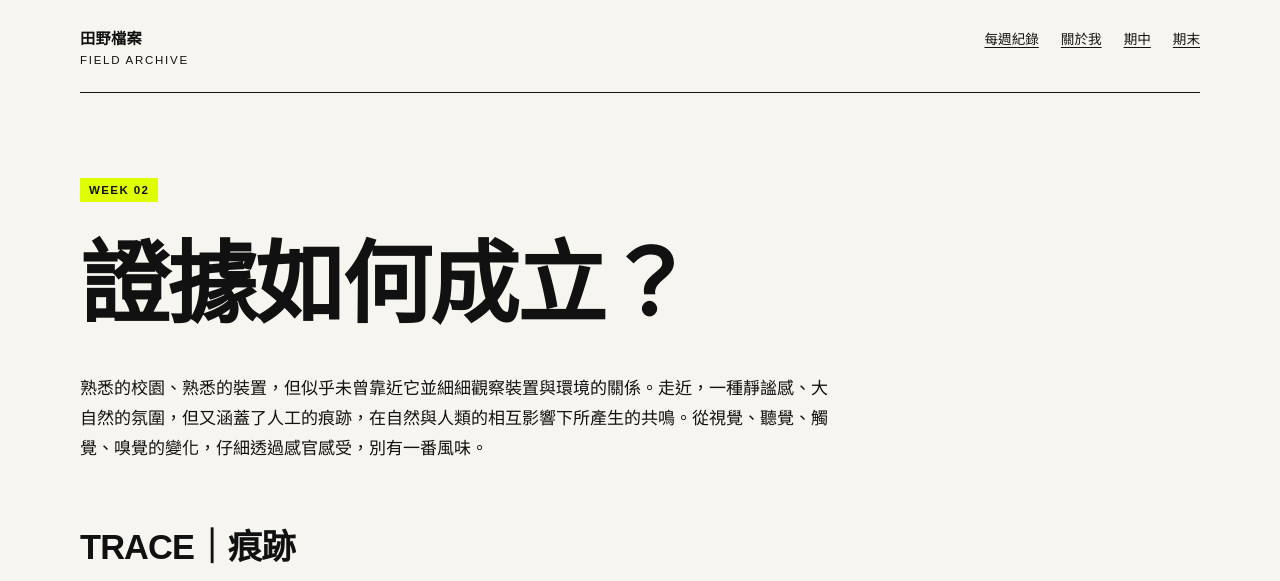
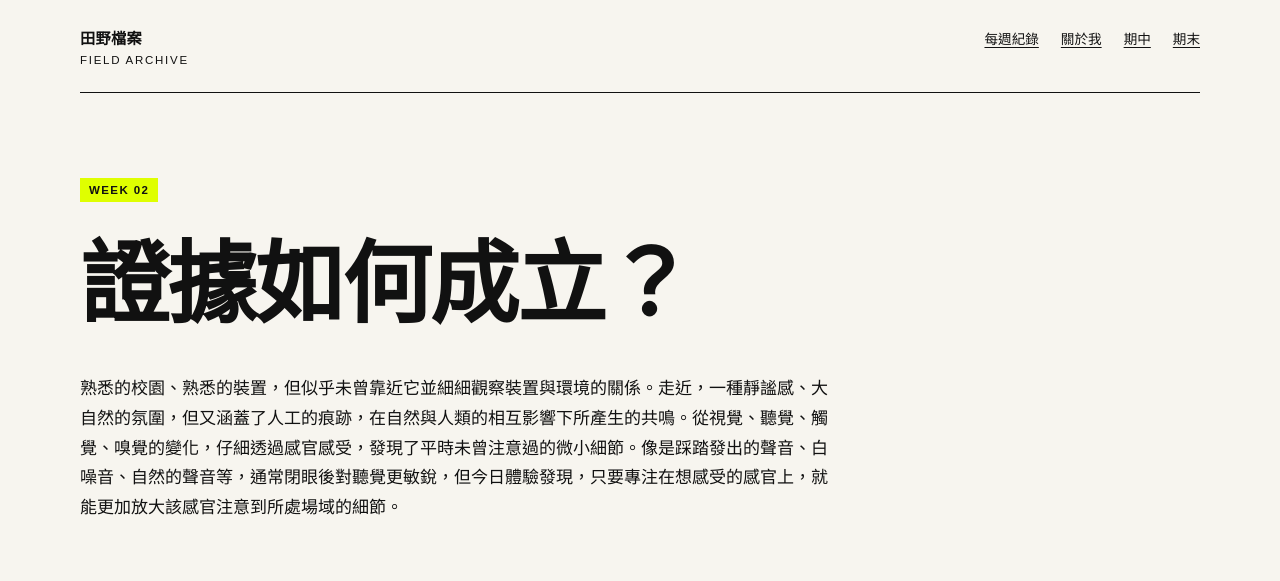
Before and after one commit to yunhanchan/fieldworkarchive, a Jekyll site: the page built from weeks/week-02.md, in a window 1280 px wide and 1400 px high. Shown: the top 581 px of the window. Built offline with Jekyll 4.4.1, drawn with Linux system fonts in a browser that asks for light colours; some of the changed text lies outside the part shown; grey boxes are pictures that could not be loaded.

Commit message:
Update week-02.md

```diff
--- a/weeks/week-02.md
+++ b/weeks/week-02.md
@@ -7,7 +7,8 @@ permalink: /weeks/week-02/
 
 # 證據如何成立？
 
-熟悉的校園、熟悉的裝置，但似乎未曾靠近它並細細觀察裝置與環境的關係。走近，一種靜謐感、大自然的氛圍，但又涵蓋了人工的痕跡，在自然與人類的相互影響下所產生的共鳴。從視覺、聽覺、觸覺、嗅覺的變化，仔細透過感官感受，別有一番風味。
+熟悉的校園、熟悉的裝置，但似乎未曾靠近它並細細觀察裝置與環境的關係。走近，一種靜謐感、大自然的氛圍，但又涵蓋了人工的痕跡，在自然與人類的相互影響下所產生的共鳴。從視覺、聽覺、觸覺、嗅覺的變化，仔細透過感官感受，發現了平時未曾注意過的微小細節。像是踩踏發出的聲音、白噪音、自然的聲音等，通常閉眼後對聽覺更敏銳，但今日體驗發現，只要專注在想感受的感官上，就能更加放大該感官注意到所處場域的細節。
+
 
 ## TRACE｜痕跡
 
@@ -23,7 +24,7 @@ permalink: /weeks/week-02/
 
 ## CONNECTION｜連結
 
-選擇本週閱讀或課堂案例中的一個概念。它如何改變你對上述瞬間的理解？
+本週談到 Desire Path 慾望路徑長作為都是設計規劃的參考，讓我開始反思這樣的使用者行為和設計者之間的關係。作為使用者更多時候會追求方便、快速、直覺，而設計者更多時候是為了特定對象解決問題，或許是場域、或許是人，而這一切堆環境或是他人造成的影響又是另一件可以討論的事了。
 
 ## NEXT MOVE｜下一步
 
```
